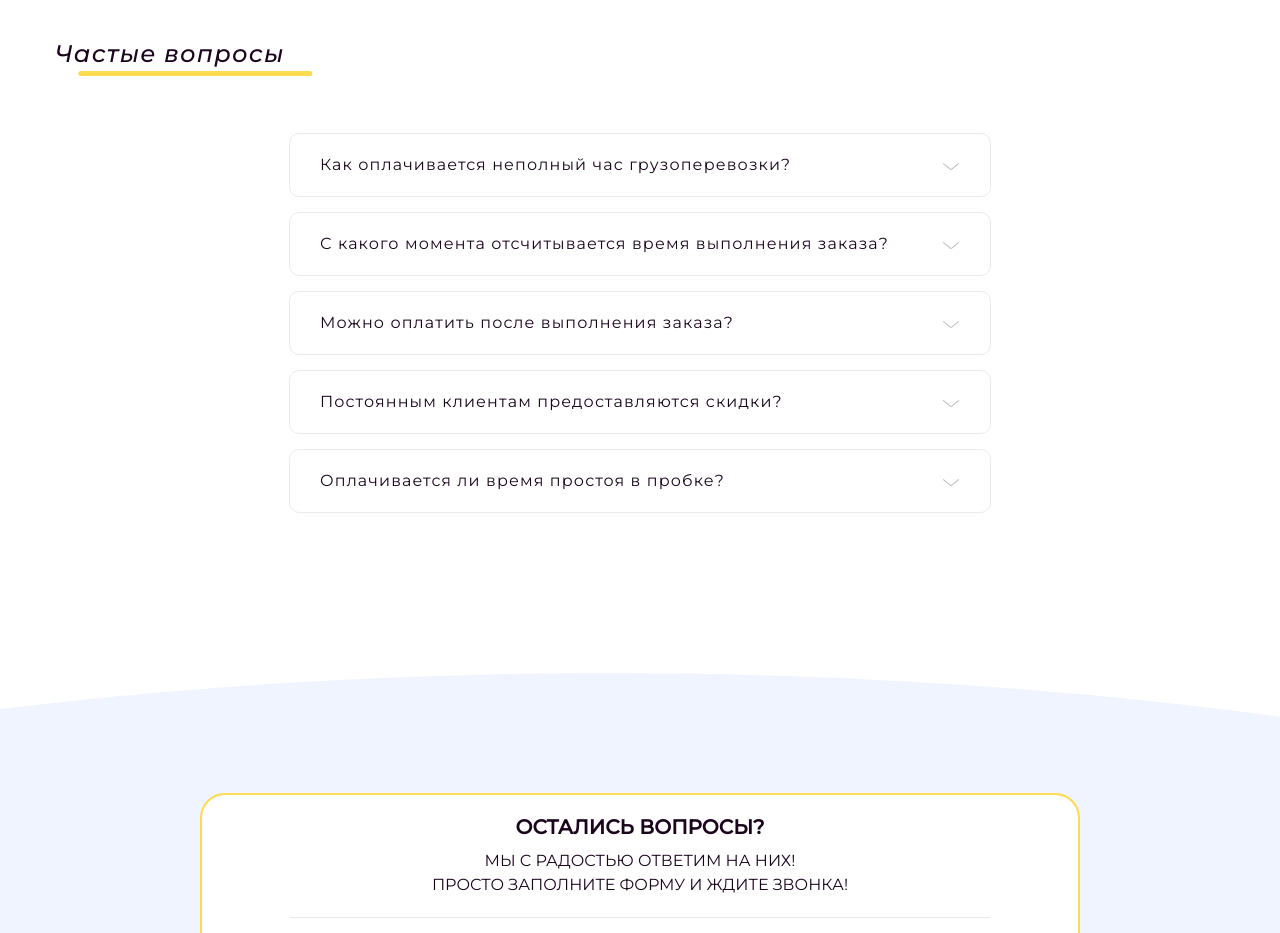
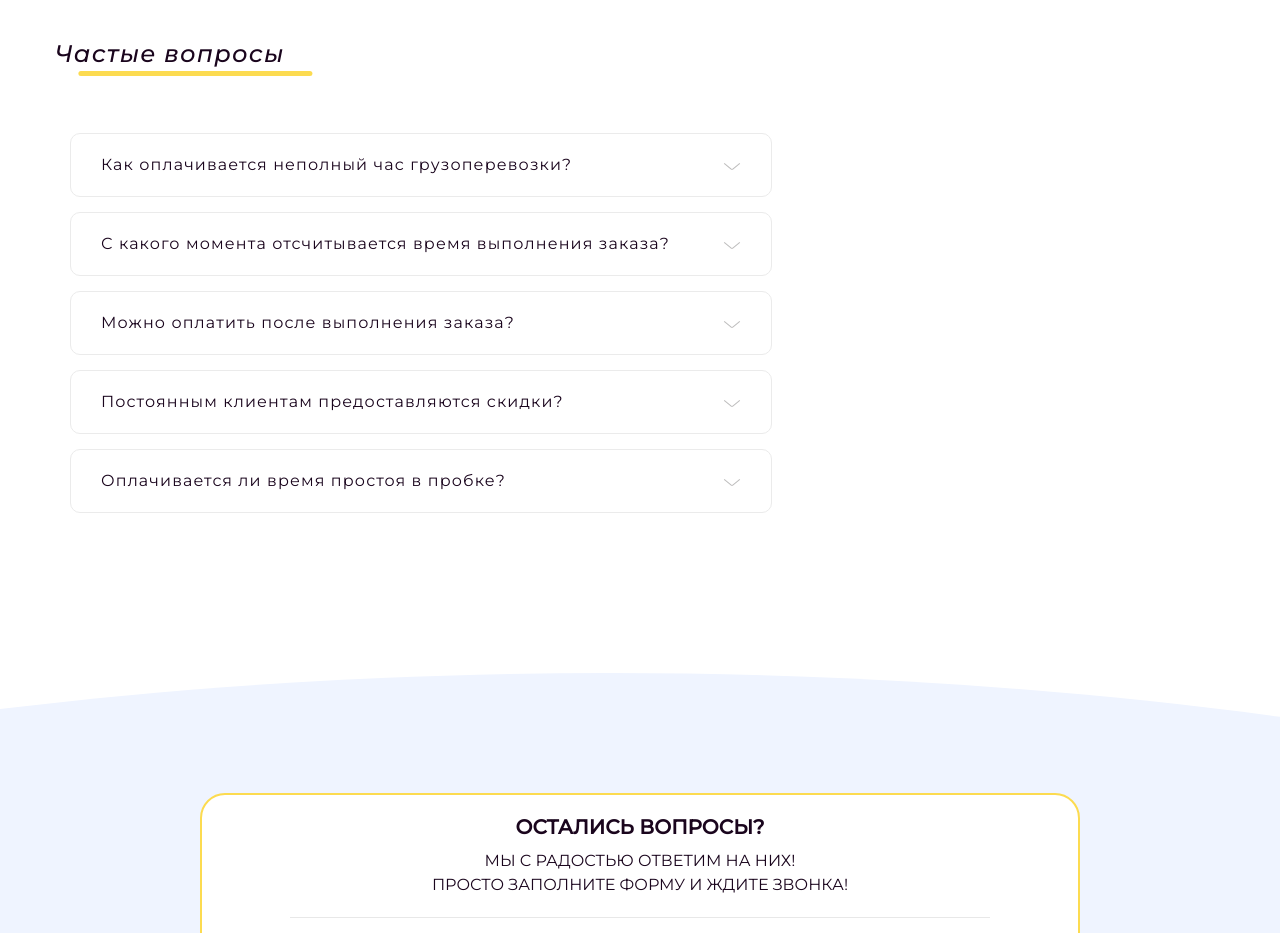
Before and after one commit to NikitaML/Perevozkin, a plain HTML site: page index.html in a window 1280 px wide. Shown: the part 2880-3813 px from the top of the page. Drawn offline with nearby package versions, Linux system fonts and the light colour scheme.

Commit message:
Update style.css

```diff
--- a/css/style.css
+++ b/css/style.css
@@ -1790,7 +1790,7 @@ ul {
 }
 
 .accordeon__item {
-  margin: 15px auto;
+  margin: 15px 15px;
   max-width: 60%;
   border: 1px solid #ebebeb;
   border-radius: 10px;
```
